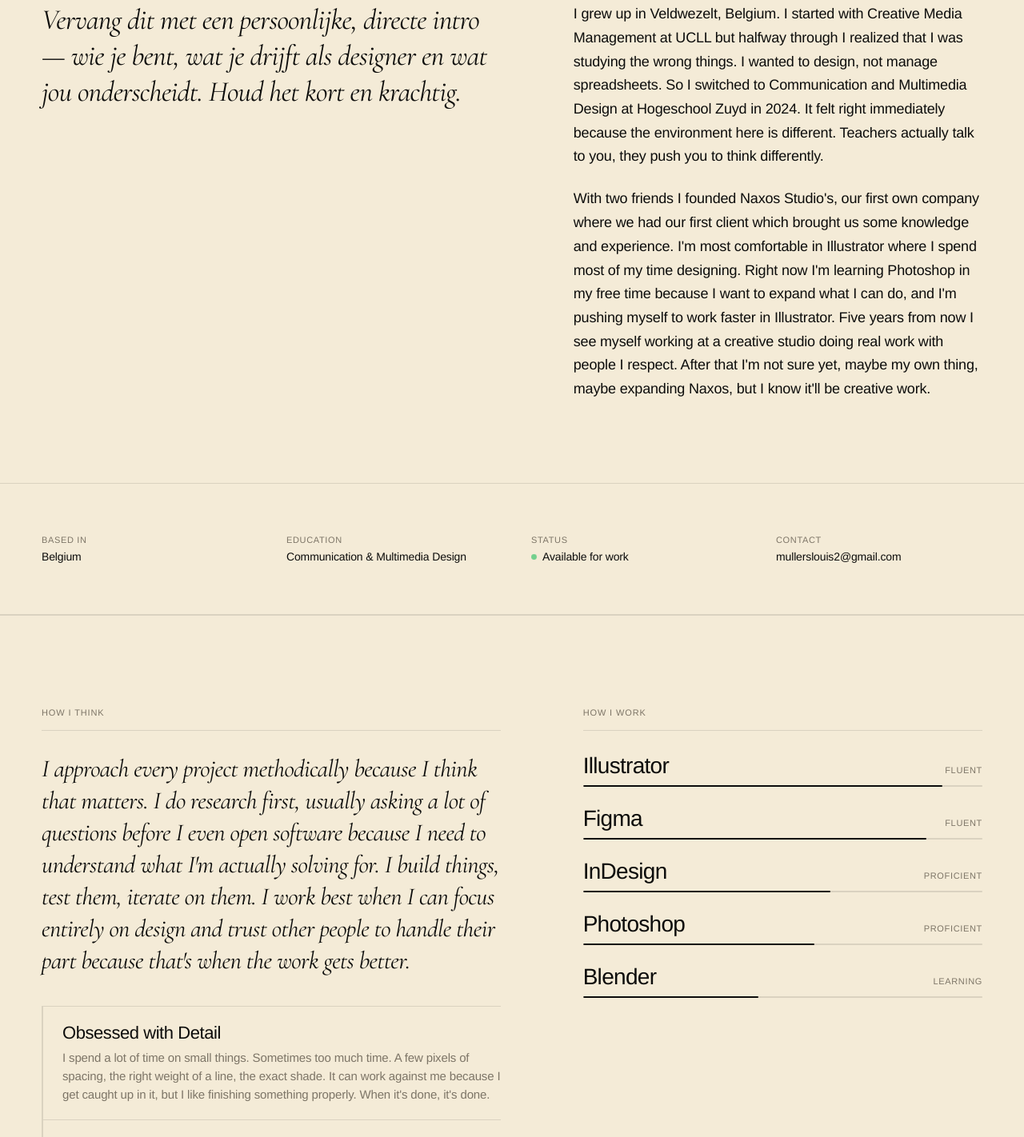
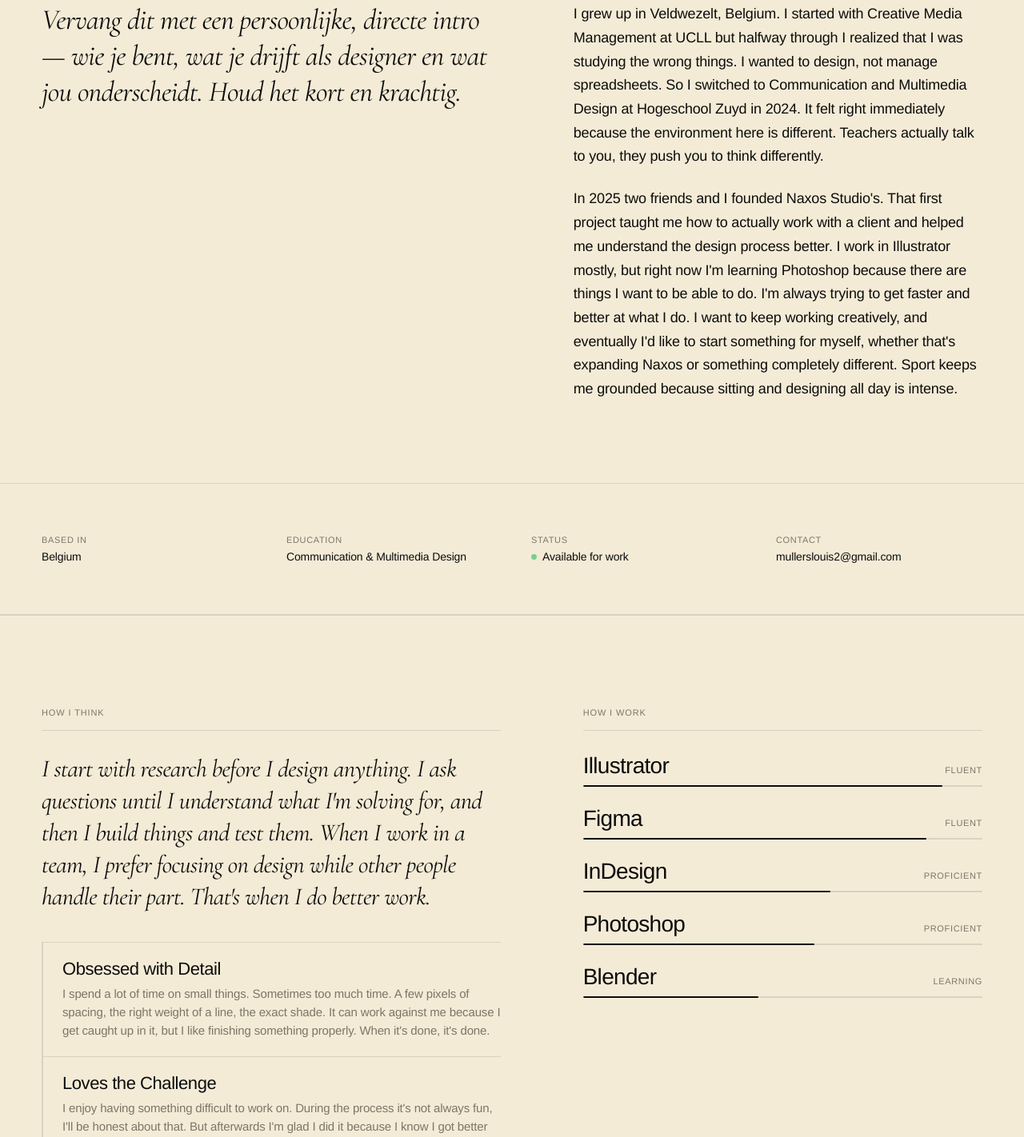
Before and after one commit to LouisMullers/LouisMullers.github.io, a plain HTML site: page about.html in a window 1280 px wide. Shown: the part 766-2188 px from the top of the page at 80% size. Drawn offline with Linux system fonts and the light colour scheme; a web font is replaced by a local one.

Commit message:
Update: refine about page with authentic paragraphs and skills statement

```diff
--- a/about.html
+++ b/about.html
@@ -60,7 +60,7 @@
       <!-- Rechts: bio tekst -->
       <div class="about-bio-col">
         <p class="about-bio-text">I grew up in Veldwezelt, Belgium. I started with Creative Media Management at UCLL but halfway through I realized that I was studying the wrong things. I wanted to design, not manage spreadsheets. So I switched to Communication and Multimedia Design at Hogeschool Zuyd in 2024. It felt right immediately because the environment here is different. Teachers actually talk to you, they push you to think differently.</p>
-        <p class="about-bio-text">With two friends I founded Naxos Studio's, our first own company where we had our first client which brought us some knowledge and experience. I'm most comfortable in Illustrator where I spend most of my time designing. Right now I'm learning Photoshop in my free time because I want to expand what I can do, and I'm pushing myself to work faster in Illustrator. Five years from now I see myself working at a creative studio doing real work with people I respect. After that I'm not sure yet, maybe my own thing, maybe expanding Naxos, but I know it'll be creative work.</p>
+        <p class="about-bio-text">In 2025 two friends and I founded Naxos Studio's. That first project taught me how to actually work with a client and helped me understand the design process better. I work in Illustrator mostly, but right now I'm learning Photoshop because there are things I want to be able to do. I'm always trying to get faster and better at what I do. I want to keep working creatively, and eventually I'd like to start something for myself, whether that's expanding Naxos or something completely different. Sport keeps me grounded because sitting and designing all day is intense.</p>
       </div>
 
     </div>
@@ -110,7 +110,7 @@
         <p class="skills-col-label">How I think</p>
 
         <p class="skills-statement">
-          I approach every project methodically because I think that matters. I do research first, usually asking a lot of questions before I even open software because I need to understand what I'm actually solving for. I build things, test them, iterate on them. I work best when I can focus entirely on design and trust other people to handle their part because that's when the work gets better.
+          I start with research before I design anything. I ask questions until I understand what I'm solving for, and then I build things and test them. When I work in a team, I prefer focusing on design while other people handle their part. That's when I do better work.
         </p>
 
         <ul class="skills-traits">
```
